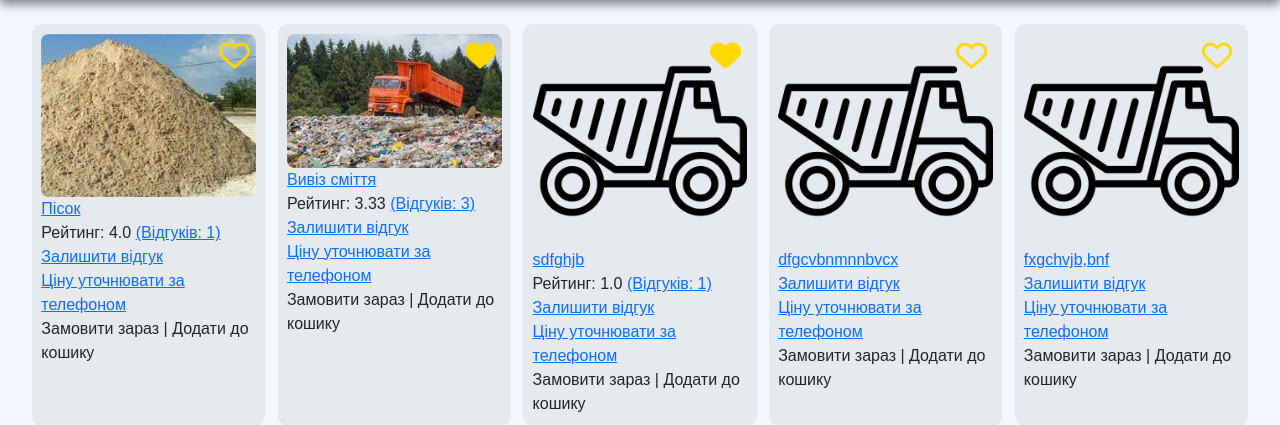
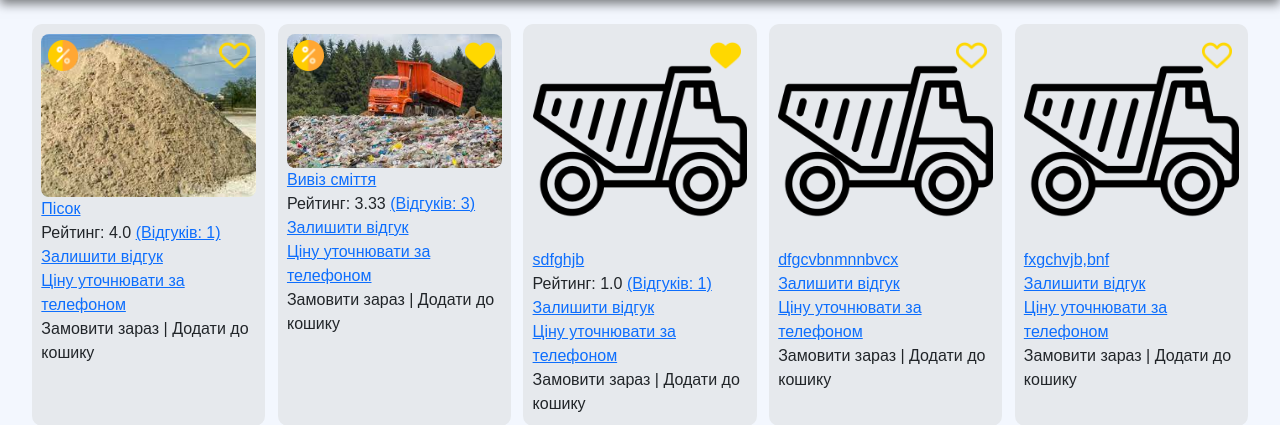
Before and after one commit to Neal803/bring_site, a Django app: page / in a window 1280 px wide. Shown: the part 56-481 px from the top of the page. Run offline with Django 4.2, Linux system fonts and the light colour scheme; the first user in the database is signed in; data comes from the database, SQL or seed files in the repository; data that the repository does not hold is empty.

Commit message:
start social

```diff
--- a/bring_site/bring/static/bring/css/custom.css
+++ b/bring_site/bring/static/bring/css/custom.css
@@ -18,7 +18,7 @@
 
 #slidewrapper {
     position: relative;
-    width: calc(100% * 4);
+    width: calc(100% * 25);
     -webkit-transition: 1s;
     -o-transition: 1s;
     transition: 1s;
@@ -490,7 +490,18 @@ footer {
     width: 100%;
     border-radius: 8px;
 }
+.action{
+    position: relative;
+}
 
+.action .action-img {
+    width: 35px;
+    height: 35px;
+    position: absolute;
+    left: 0px;
+    margin: 2%;
+    padding: 1%;
+}
 .favorite{
     position: relative;
 }
--- a/bring_site/bring/static_src/bring/main.js
+++ b/bring_site/bring/static_src/bring/main.js
@@ -1,5 +1,5 @@
 var slideNow = 1;
-var slideCount = $('#slidewrapper').children().length;
+var slideCount = $('#slidewrapper').children().length / 2;
 var slideInterval = 6000;
 var navBtnId = 0;
 var translateWidth = 0;
--- a/bring_site/bring/templates/bring/index.html
+++ b/bring_site/bring/templates/bring/index.html
@@ -34,8 +34,14 @@
                 <div class="stuff">
 
                     {% if user.is_authenticated %}
+
+                        {% if stuff.is_action %}
+                    <div class="action"><a href="{{ stuff.get_absolute_url }}"><img src="{% static 'bring/img/action.png' %}" class="action-img"></a></div>
+                        {% endif %}
+
                         <form action="{% url 'bring:stuff-fan' stuff.id %}" method="POST" id="favorite{{ stuff.id }}">
                         {% csrf_token %}
+
                         {% if stuff in user.favs.all %}
                             <div class="favorite"><img src="{% static 'bring/img/heart-yellow.png' %}" class="favorite-img"></div>
                         {% else %}
--- a/bring_site/bring_site/settings.py
+++ b/bring_site/bring_site/settings.py
@@ -24,7 +24,7 @@ SECRET_KEY = 'django-insecure-leg*$*blk1jclom6(*zjs#8#jb9hx^@r3$=2hrmpzivgr=dk-5
 # SECURITY WARNING: don't run with debug turned on in production!
 DEBUG = True
 
-ALLOWED_HOSTS = ['127.0.0.1', 'localhost']
+ALLOWED_HOSTS = ['127.0.0.1', 'localhost', '192.168.0.111']
 
 # Application definition
 
```
Also changed, not shown: other parts of bring_site/bring/static/bring/css/custom.css (+3 -3 lines), bring_site/bring/static/bring/img/action.png (added).
